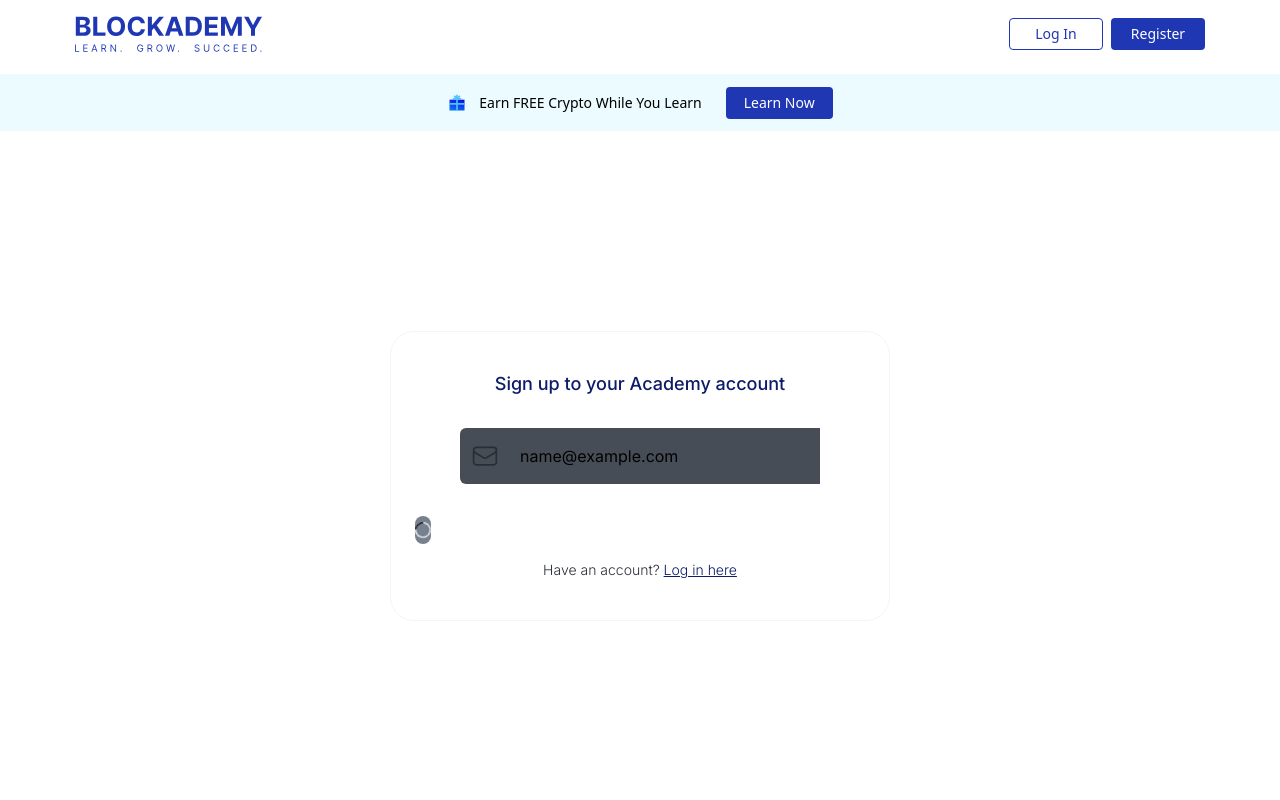
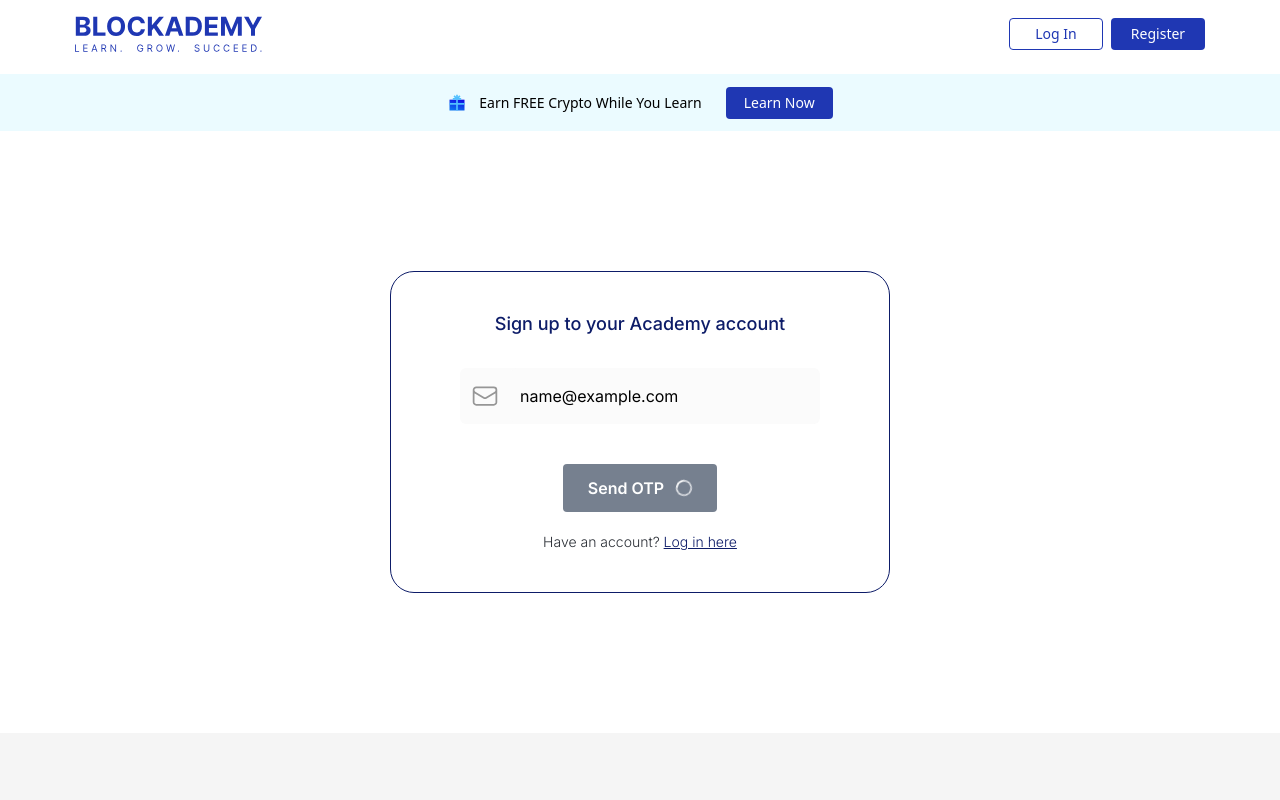
Before and after one commit to nexm-io/blockademy-fe, a Next.js app: page /register in a window 1280 px wide. Both pictures are taken after typing "name@example.com" into the empty fields and a click on the button "Send OTP". Shown: the top 800 px of the page. Built offline with nearby package versions, Linux system fonts and the light colour scheme.

Commit message:
feat(register): UI

```diff
--- /dev/null
+++ b/app/article/page.tsx
@@ -0,0 +1,9 @@
+import React from 'react'
+
+const ArticlePage = function () {
+  return (
+    <div>page</div>
+  )
+}
+
+export default ArticlePage;
--- a/components/Common/Button.tsx
+++ b/components/Common/Button.tsx
@@ -5,6 +5,7 @@ interface ButtonProps {
   type?: "button" | "submit" | "reset";
   className?: string;
   label?: string;
+  disabled?: boolean;
   onClick?: () => void;
 }
 
@@ -13,13 +14,14 @@ const Button: React.FC<ButtonProps> = ({
   onClick,
   type,
   className,
+  disabled,
   children,
 }) => {
   const classButton = twMerge(
-    ` text-center relative outline-0 border-0 cursor-pointer select-none transition-all rounded-3xl text-base font-normal flex items-center justify-center min-h-[28px] ${className}`
+    ` text-center relative outline-0 border-0 select-none transition-all rounded-3xl text-base font-normal flex items-center justify-center min-h-[28px] ${className}`
   );
   return (
-    <button type={type || "button"} onClick={onClick} className={classButton}>
+    <button type={type || "button"} disabled={disabled} onClick={onClick} className={classButton}>
       {label}
       {children}
     </button>
--- a/tailwind.config.ts
+++ b/tailwind.config.ts
@@ -17,6 +17,7 @@ module.exports = {
         },
         white: {
           100: "#ffffff",
+          200: "#fbfbfb"
         },
         gray: {
           100: "#474D57",
--- a/views/Register/FormOtp/index.tsx
+++ b/views/Register/FormOtp/index.tsx
@@ -34,11 +34,16 @@ const FormOtp: React.FC<FormRegisterProps> = ({ setFormState }) => {
       <h2 className="text-[20px] font-bold text-center">Enter OTP</h2>
       <OTPPanel register={register} otpDigits={otpDigits}></OTPPanel>
       {isSubmitting ? (
-        <Button type="button" className=" bg-gray-300 mb-4 mt-8">
+        <Button
+          label="Verify OTP!"
+          type="button"
+          disabled={true}
+          className=" bg-gray-300 text-white-100 font-semibold mb-5 mt-8 h-6 py-2.5 px-[25px] rounded-[4px] leading-6 h-12 float-right"
+        >
           <svg
             aria-hidden="true"
             role="status"
-            className="inline w-4 h-4 text-white animate-spin"
+            className="inline w-4 h-4 text-white animate-spin ml-3"
             viewBox="0 0 100 101"
             fill="none"
             xmlns="http://www.w3.org/2000/svg"
@@ -57,7 +62,7 @@ const FormOtp: React.FC<FormRegisterProps> = ({ setFormState }) => {
         <Button
           label="Verify OTP!"
           type="submit"
-          className="bg-red-600 my-6"
+          className="bg-[#CF1818] btn__contain-shadow hover:opacity-70 text-white-100 font-semibold mb-5 mt-8 h-6 py-2.5 px-[25px] rounded-[4px] leading-6 h-12 float-right"
         ></Button>
       )}
     </form>
--- a/views/Register/FormPanel/index.tsx
+++ b/views/Register/FormPanel/index.tsx
@@ -57,12 +57,13 @@ const FormPanel = () => {
   return (
     <form className="w-full mt-4" onSubmit={handleSubmit(onSubmit)}>
       {/* first name */}
-      <div className="flex items-center bg-gray-100 w-[80%] mx-auto mt-4 rounded-md ">
+      <div className="flex items-center bg-white-200 w-[80%] mx-auto mt-4 rounded-md ">
         <Input
           id="firstName"
           type="text"
           placeholder="Your first name"
           register={register}
+          className="bg-white-200 rounded-lg"
         />
       </div>
       {errors?.firstName && (
@@ -71,12 +72,13 @@ const FormPanel = () => {
         </div>
       )}
       {/* last name */}
-      <div className="flex items-center bg-gray-100 w-[80%] mx-auto mt-4 rounded-md ">
+      <div className="flex items-center bg-white-200 w-[80%] mx-auto mt-4 rounded-md ">
         <Input
           id="lastName"
           type="text"
           placeholder="Your last name"
           register={register}
+          className="bg-white-200 rounded-lg"
         />
       </div>
       {errors?.lastName && (
@@ -86,12 +88,13 @@ const FormPanel = () => {
       )}
 
       {/* Email */}
-      <div className="flex items-center bg-gray-100 w-[80%] mx-auto mt-4 rounded-md ">
+      <div className="flex items-center bg-white-200 w-[80%] mx-auto mt-4 rounded-md ">
         <Input
           id="email"
           type="text"
           placeholder="Your email address"
           register={register}
+          className="bg-white-200 rounded-lg"
         />
       </div>
       {errors?.email && (
@@ -100,12 +103,13 @@ const FormPanel = () => {
         </div>
       )}
       {/* Phone */}
-      <div className="flex items-center bg-gray-100 w-[80%] mx-auto mt-4 rounded-md ">
+      <div className="flex items-center bg-white-200 w-[80%] mx-auto mt-4 rounded-md ">
         <Input
           id="phone"
           type="text"
           placeholder="Your phone number"
           register={register}
+          className="bg-white-200 rounded-lg"
         />
       </div>
       {errors?.phone && (
@@ -115,12 +119,13 @@ const FormPanel = () => {
       )}
 
       {/* Password */}
-      <div className="flex items-center bg-gray-100 w-[80%] mx-auto mt-4 rounded-md ">
+      <div className="flex items-center bg-white-200 w-[80%] mx-auto mt-4 rounded-md ">
         <Input
           id="password"
           type="password"
           placeholder="Your password"
           register={register}
+          className="bg-white-200 rounded-lg"
         />
       </div>
       {errors?.password && (
@@ -130,12 +135,13 @@ const FormPanel = () => {
       )}
 
       {/* Confirm password */}
-      <div className="flex items-center bg-gray-100 w-[80%] mx-auto mt-4 rounded-md ">
+      <div className="flex items-center bg-white-200 w-[80%] mx-auto mt-4 rounded-md ">
         <Input
           id="confirm_password"
           type="password"
           placeholder="Your confirm password"
           register={register}
+          className="bg-white-200 rounded-lg"
         />
       </div>
       {errors?.confirm_password && (
@@ -146,11 +152,16 @@ const FormPanel = () => {
 
       {/* Button */}
       {isSubmitting ? (
-        <Button type="button" className=" bg-gray-300 mb-4 mt-8">
+        <Button
+          label="Confirm"
+          type="button"
+          disabled={true}
+          className=" bg-gray-300 text-white-100 font-semibold mb-5 mt-8 h-6 py-2.5 px-[25px] rounded-[4px] leading-6 h-12 float-right"
+        >
           <svg
             aria-hidden="true"
             role="status"
-            className="inline w-4 h-4 text-white animate-spin"
+            className="inline w-4 h-4 text-white animate-spin ml-3"
             viewBox="0 0 100 101"
             fill="none"
             xmlns="http://www.w3.org/2000/svg"
@@ -169,7 +180,7 @@ const FormPanel = () => {
         <Button
           label="Confirm"
           type="submit"
-          className="bg-[#CF1818] hover:opacity-70 my-8"
+          className="bg-[#CF1818] btn__contain-shadow hover:opacity-70 text-white-100 font-semibold my-8 h-6 py-2.5 px-[25px] rounded-[4px] leading-6 h-12 float-right"
         />
       )}
     </form>
--- a/views/Register/FormRegister/index.tsx
+++ b/views/Register/FormRegister/index.tsx
@@ -45,7 +45,7 @@ const FormRegister: React.FC<FormRegisterProps> = ({ setFormState }) => {
 
   return (
     <form className="w-full mt-4" onSubmit={handleSubmit(onSubmit)}>
-      <div className="flex items-center bg-gray-100 w-[80%] mx-auto mt-4 rounded-md ">
+      <div className="flex items-center bg-white-200 w-[80%] mx-auto mt-4 mb-2 rounded-md ">
         <div className="w-[40px] h-[40px] mx-2 flex items-center  justify-center">
           <Image
             alt="message icon"
@@ -56,6 +56,7 @@ const FormRegister: React.FC<FormRegisterProps> = ({ setFormState }) => {
         <Input
           id="email"
           type="text"
+          className="bg-white-200 rounded-lg"
           placeholder="Your email address"
           register={register}
         />
@@ -67,11 +68,17 @@ const FormRegister: React.FC<FormRegisterProps> = ({ setFormState }) => {
       )}
 
       {isSubmitting ? (
-        <Button type="button" className=" bg-gray-300 mb-4 mt-8">
+        <div className="flex justify-center">
+          <Button
+            label="Send OTP"
+            type="button"
+            disabled={true}
+            className=" bg-gray-300 text-white-100 font-semibold mb-5 mt-8 h-6 py-2.5 px-[25px] rounded-[4px] leading-6 h-12 float-right"
+          >
             <svg
               aria-hidden="true"
               role="status"
-            className="inline w-4 h-4 text-white animate-spin"
+              className="inline w-4 h-4 text-white animate-spin ml-3"
               viewBox="0 0 100 101"
               fill="none"
               xmlns="http://www.w3.org/2000/svg"
@@ -86,12 +93,15 @@ const FormRegister: React.FC<FormRegisterProps> = ({ setFormState }) => {
               />
             </svg>
           </Button>
+        </div>
       ) : (
+        <div className="flex justify-center">
           <Button
             label="Send OTP"
             type="submit"
-          className="bg-[#CF1818] hover:opacity-70 mb-4 mt-8"
+            className="bg-[#CF1818] btn__contain-shadow hover:opacity-70 text-white-100 font-semibold mb-5 mt-8 h-6 py-2.5 px-[25px] rounded-[4px] leading-6 h-12"
           />
+        </div>
       )}
 
       <div className="w-full text-center mb-[40px]">
--- a/views/Register/Register.tsx
+++ b/views/Register/Register.tsx
@@ -2,13 +2,15 @@
 import FormOtp from "@/views/Register/FormOtp";
 import FormPanel from "@/views/Register/FormPanel";
 import FormRegister from "@/views/Register/FormRegister";
+import Image from "next/image";
+import logoBanner from "@/public/images/home/logo-footer.png"
 import React, { useState } from "react";
 
 const Register = () => {
   const [formState, setFormState] = useState("register");
 
   return (
-    <div className="max-w-[1200px] px-6 w-[500px] my-[200px] mx-auto border border-black rounded-3xl">
+    <div className="max-w-[1200px] px-6 w-[500px] my-[140px] relative mx-auto border border-blue-300 bg-transparent rounded-3xl">
       <div className="flex flex-col items-center relative">
         <h2 className="mt-[40px] text-[#0D1C68] text-[18px] font-medium leading-6">
           Sign up to your Academy account
```
Also changed, not shown: public/images/home/logo-footer.png (added). Lines whose indentation alone changed are shown as unchanged.
